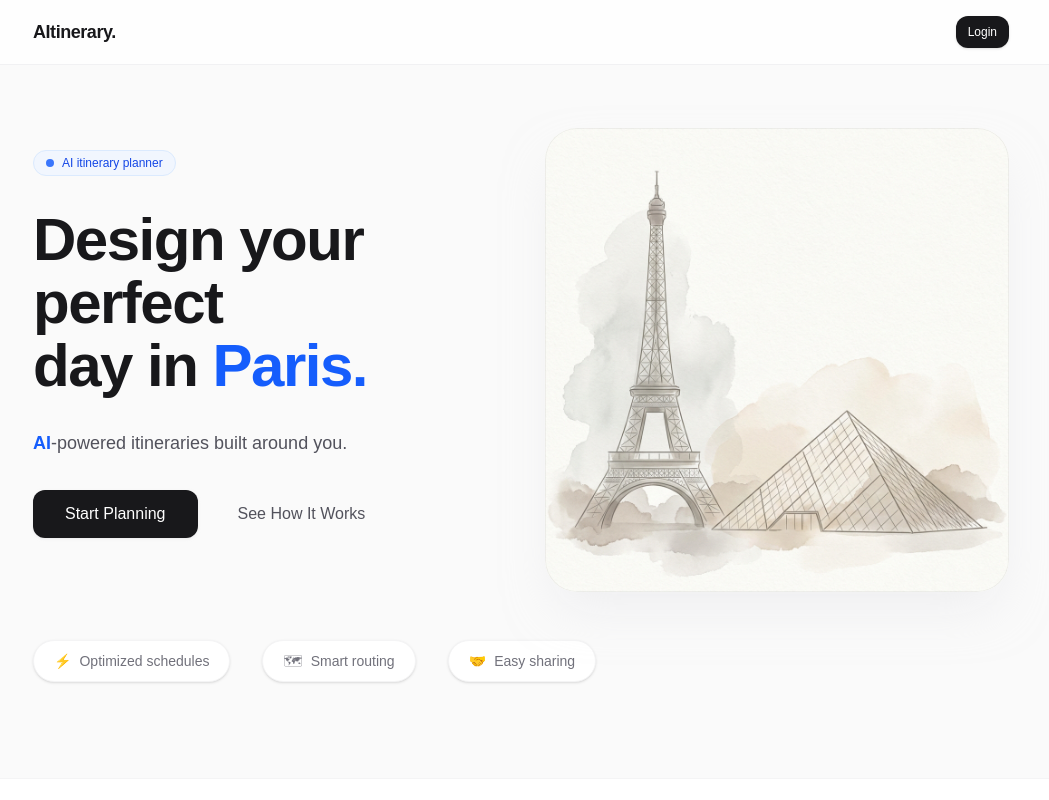
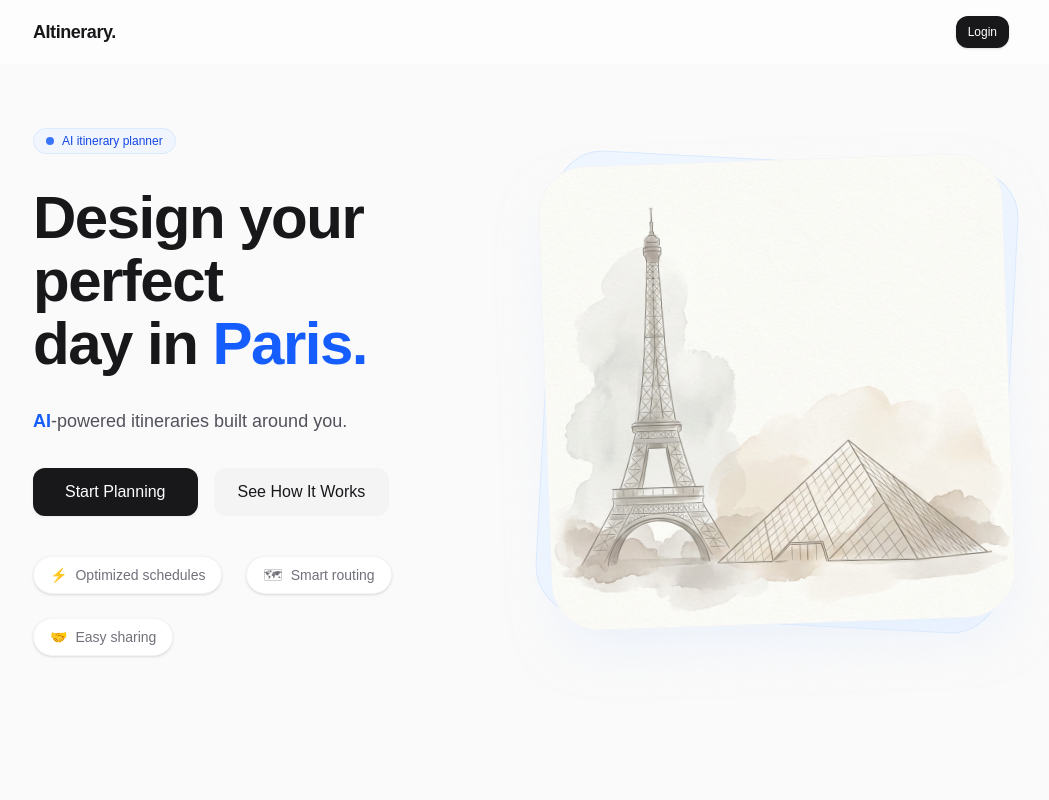
Before and after one commit to yahzoheir/paris-itenerary, a Next.js app: page / in a window 1280 px wide. Shown: the top 800 px of the page, without its empty margins (119-1168 px from the left). Built offline with nearby package versions, Linux system fonts and the light colour scheme; no server answers.

Commit message:
UI redesign, landing page

```diff
--- a/app/page.tsx
+++ b/app/page.tsx
@@ -28,16 +28,16 @@ export default function HomePage() {
   return (
     <main className="min-h-screen bg-[#fafafa] text-zinc-900 overflow-x-hidden">
       {/* Navigation */}
-      <nav className="fixed top-0 left-0 right-0 z-50 bg-white/80 backdrop-blur-md border-b border-zinc-200/50">
+      <nav className="fixed top-0 left-0 right-0 z-50 bg-white/60 backdrop-blur-md border-b border-zinc-100/50">
         <div className="max-w-5xl mx-auto px-6 h-16 flex items-center justify-between">
           <div className="font-semibold text-lg tracking-tight">AItinerary.</div>
           <div className="flex gap-4 items-center">
             {loading ? (
               <span className="text-xs text-zinc-500">Loading...</span>
             ) : email ? (
-              <div className="flex items-center gap-4">
+              <div className="flex items-center gap-6">
                 <span className="text-sm text-zinc-600 hidden sm:block">{email}</span>
-                <a href="/plans" className="text-sm font-medium text-zinc-900 hover:text-blue-600 transition-colors">
+                <a href="/plans" className="text-sm font-medium text-zinc-600 hover:text-zinc-900 transition-colors">
                   My Plans
                 </a>
               </div>
@@ -52,8 +52,8 @@ export default function HomePage() {
 
       {/* Hero Section */}
       <section className="relative pt-32 pb-24 px-6 max-w-5xl mx-auto">
-        <div className="flex flex-col md:flex-row items-center gap-12 mb-12">
-          <div className="flex-1 space-y-8 animate-in fade-in slide-in-from-bottom-4 duration-700">
+        <div className="flex flex-col md:flex-row items-center gap-12 mb-16">
+          <div className="flex-1 space-y-8 animate-in fade-in slide-in-from-bottom-4 duration-700 w-full">
             {/* Badge */}
             <div className="inline-flex items-center gap-2 px-3 py-1 rounded-full bg-blue-50/80 border border-blue-100 text-xs font-medium text-blue-700">
               <span className="w-2 h-2 rounded-full bg-blue-600 animate-pulse"></span>
@@ -70,80 +70,87 @@ export default function HomePage() {
               <span className="font-semibold text-blue-600">AI</span>-powered itineraries built around you.
             </p>
 
+            {/* Mobile Layout: Primary CTA -> Image -> Secondary CTA -> Chips */}
+            <div className="md:hidden flex flex-col gap-8 w-full">
+              <a href={email ? "/plans" : "/login"} className="w-full">
+                <Button size="lg" className="rounded-full w-full min-h-[48px] px-8 bg-zinc-900 hover:bg-zinc-800 text-white font-medium shadow-lg shadow-zinc-200/50">
+                  Start Planning
+                </Button>
+              </a>
+
+              {/* Mobile Illustration */}
+              <div className="relative w-full aspect-[4/3] rounded-3xl overflow-hidden shadow-xl shadow-zinc-200/50 border border-zinc-100">
+                <img
+                  src="/paris_hero_minimalist_1769709515570.png"
+                  alt="Paris Illustration"
+                  className="w-full h-full object-cover"
+                />
+              </div>
+
+              <Button
+                variant="ghost"
+                size="lg"
+                className="rounded-full w-full min-h-[48px] border border-zinc-200 text-zinc-600 hover:bg-zinc-50 hover:text-zinc-900"
+                onClick={scrollToHowItWorks}
+              >
+                See How It Works
+              </Button>
+
+              {/* Benefit Chips Mobile */}
+              <div className="flex flex-wrap justify-center gap-3 text-sm text-zinc-600 font-medium">
+                <div className="flex items-center gap-2 bg-zinc-50 px-5 py-2.5 rounded-full border border-zinc-200">
+                  <span>⚡</span> Optimized schedules
+                </div>
+                <div className="flex items-center gap-2 bg-zinc-50 px-5 py-2.5 rounded-full border border-zinc-200">
+                  <span>🗺</span> Smart routing
+                </div>
+                <div className="flex items-center gap-2 bg-zinc-50 px-5 py-2.5 rounded-full border border-zinc-200">
+                  <span>🤝</span> Easy sharing
+                </div>
+              </div>
+            </div>
+
             {/* Desktop Buttons (Hidden on Mobile) */}
             <div className="hidden md:flex flex-row gap-4">
               <a href={email ? "/plans" : "/login"}>
-                <Button size="lg" className="rounded-full px-8 bg-zinc-900 hover:bg-zinc-800 text-white font-medium shadow-lg shadow-zinc-200/50">
+                <Button size="lg" className="rounded-full min-h-[48px] px-8 bg-zinc-900 hover:bg-zinc-800 text-white font-medium shadow-lg shadow-zinc-200/50">
                   Start Planning
                 </Button>
               </a>
               <Button
-                variant="ghost"
+                variant="secondary"
                 size="lg"
-                className="rounded-full text-zinc-600 hover:text-zinc-900 hover:bg-zinc-50"
+                className="rounded-full min-h-[48px] border-zinc-200 bg-white hover:bg-zinc-50 text-zinc-700"
                 onClick={scrollToHowItWorks}
               >
                 See How It Works
               </Button>
             </div>
 
-            {/* Mobile Primary Button (Visible on Mobile) */}
-            <div className="md:hidden w-full">
-              <a href={email ? "/plans" : "/login"} className="w-full">
-                <Button size="lg" className="rounded-full w-full min-h-[56px] bg-zinc-900 hover:bg-zinc-800 text-white font-medium shadow-xl shadow-zinc-200/50 text-lg">
-                  Start Planning
-                </Button>
-              </a>
+            {/* Desktop Feature List (Hidden on Mobile) */}
+            <div className="hidden md:flex flex-wrap gap-6 text-sm text-zinc-500 font-medium pt-2">
+              <div className="flex items-center gap-2 bg-white px-4 py-2 rounded-full border border-zinc-100 shadow-sm">
+                <span>⚡</span> Optimized schedules
+              </div>
+              <div className="flex items-center gap-2 bg-white px-4 py-2 rounded-full border border-zinc-100 shadow-sm">
+                <span>🗺</span> Smart routing
+              </div>
+              <div className="flex items-center gap-2 bg-white px-4 py-2 rounded-full border border-zinc-100 shadow-sm">
+                <span>🤝</span> Easy sharing
+              </div>
             </div>
           </div>
 
-          {/* Illustration - Full width, soft rounded, no heavy border */}
-          <div className="flex-1 w-full max-w-md md:max-w-lg">
-            <div className="relative w-full aspect-[4/3] md:aspect-square rounded-[2rem] overflow-hidden shadow-2xl shadow-zinc-200/50">
+          {/* Desktop Interaction/Illustration (Hidden on Mobile) */}
+          <div className="hidden md:block flex-1 relative w-full aspect-square max-w-md md:max-w-lg">
+            <div className="absolute inset-0 bg-blue-50 rounded-[3rem] rotate-3 z-0 border border-blue-100" />
+            <div className="absolute inset-0 bg-white rounded-[3rem] -rotate-2 z-10 shadow-2xl shadow-blue-100/50 overflow-hidden border border-zinc-100">
               <img
                 src="/paris_hero_minimalist_1769709515570.png"
                 alt="Paris Illustration"
-                className="w-full h-full object-cover transform hover:scale-105 transition-transform duration-700"
+                className="w-full h-full object-cover opacity-95 hover:scale-105 transition-transform duration-700"
               />
-              <div className="absolute inset-0 ring-1 ring-inset ring-black/5 rounded-[2rem]"></div>
             </div>
-          </div>
-        </div>
-
-        {/* Mobile Secondary CTA & Benefits (Below Illustration on Mobile) */}
-        <div className="flex flex-col md:hidden gap-8 items-center">
-          {/* Secondary CTA - Lighter style */}
-          <button
-            onClick={scrollToHowItWorks}
-            className="text-zinc-500 font-medium text-sm hover:text-zinc-900 transition-colors py-2"
-          >
-            See How It Works
-          </button>
-
-          {/* Benefits - Prominent chips */}
-          <div className="flex flex-wrap justify-center gap-3 w-full">
-            <div className="flex-1 min-w-[140px] flex items-center justify-center gap-2 bg-white px-4 py-3 rounded-xl border border-zinc-100 shadow-sm text-sm font-medium text-zinc-600">
-              <span>⚡</span> Optimized
-            </div>
-            <div className="flex-1 min-w-[140px] flex items-center justify-center gap-2 bg-white px-4 py-3 rounded-xl border border-zinc-100 shadow-sm text-sm font-medium text-zinc-600">
-              <span>🗺</span> Smart routing
-            </div>
-            <div className="flex-1 min-w-[140px] flex items-center justify-center gap-2 bg-white px-4 py-3 rounded-xl border border-zinc-100 shadow-sm text-sm font-medium text-zinc-600">
-              <span>🤝</span> Easy sharing
-            </div>
-          </div>
-        </div>
-
-        {/* Desktop Benefits (Hidden on Mobile) */}
-        <div className="hidden md:flex flex-wrap justify-start gap-8 text-sm text-zinc-500 font-medium mt-12">
-          <div className="flex items-center gap-2 bg-white px-5 py-2.5 rounded-full border border-zinc-100 shadow-sm transition-shadow hover:shadow-md">
-            <span>⚡</span> Optimized schedules
-          </div>
-          <div className="flex items-center gap-2 bg-white px-5 py-2.5 rounded-full border border-zinc-100 shadow-sm transition-shadow hover:shadow-md">
-            <span>🗺</span> Smart routing
-          </div>
-          <div className="flex items-center gap-2 bg-white px-5 py-2.5 rounded-full border border-zinc-100 shadow-sm transition-shadow hover:shadow-md">
-            <span>🤝</span> Easy sharing
           </div>
         </div>
       </section>
```
